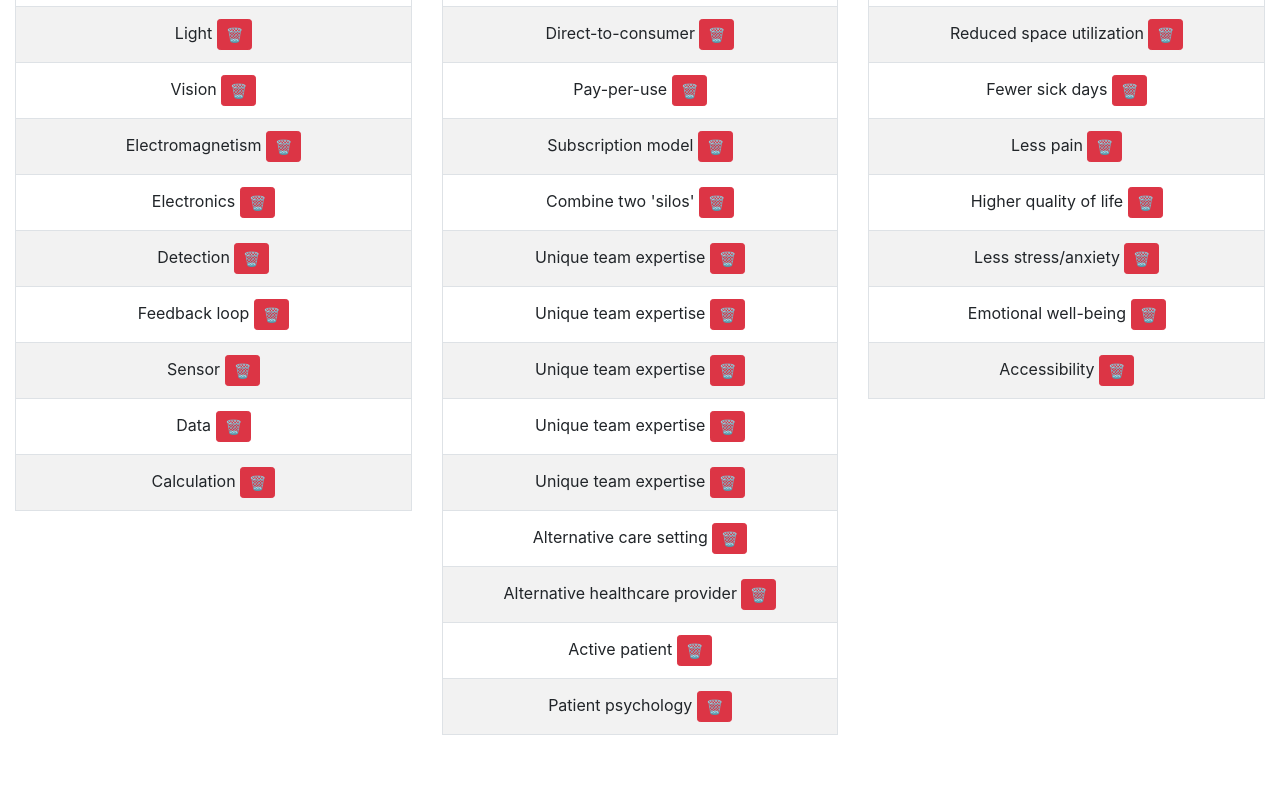
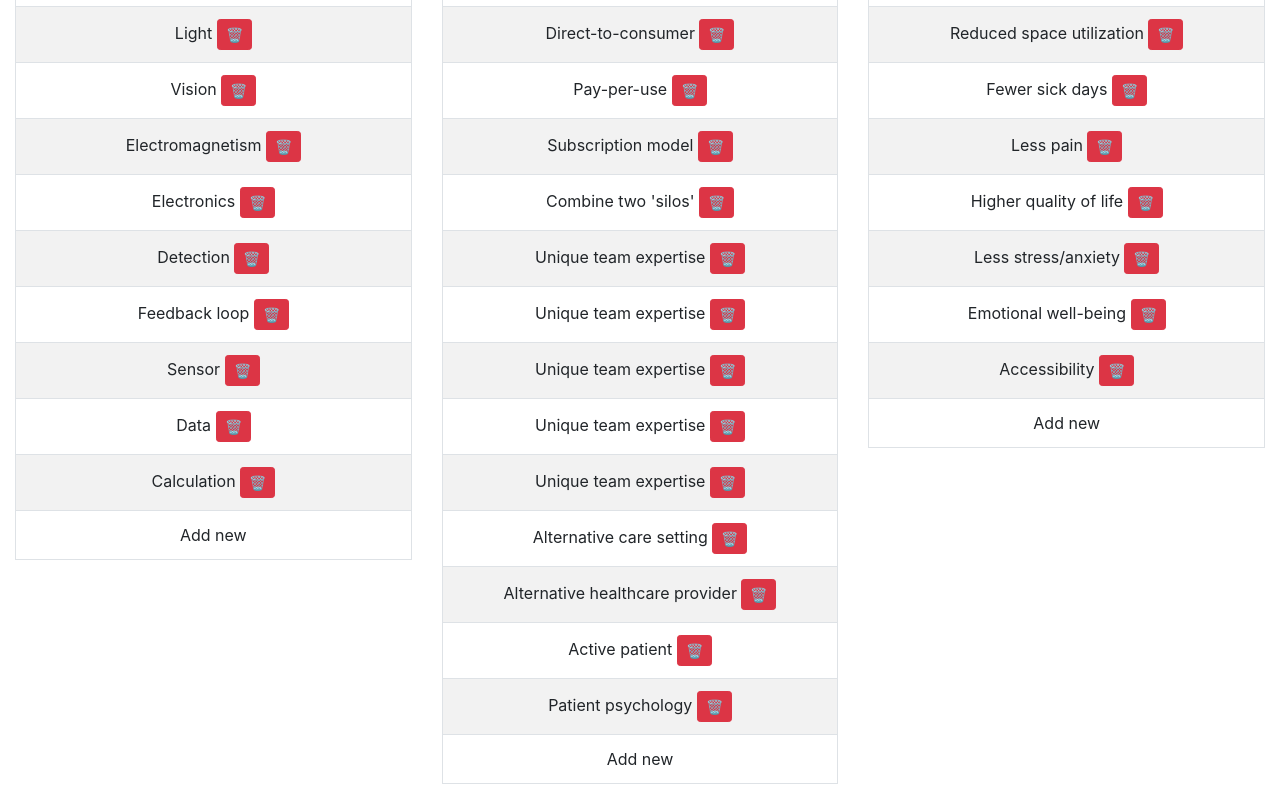
Before and after one commit to cbudtz/serendipidizer, a React (Create React App) app: page / in a window 1280 px wide. Shown: the part 1306-2106 px from the top of the page. Before the commit the page ends 2057 px from the top, so only its background shows below. Built offline with nearby package versions, Linux system fonts and the light colour scheme.

Commit message:
Add method

```diff
--- a/src/App.tsx
+++ b/src/App.tsx
@@ -123,6 +123,13 @@ function App() {
         updater(newValues);
     }
 
+    function addElement(stateArray: string[], textContent: string | null,updater:Function) {
+        let newValues = Object.assign([],stateArray)
+        if (textContent){newValues.push(textContent);}
+        updater(newValues);
+
+    }
+
     return (
         <div className="App">
             <Container fluid>
@@ -164,9 +171,12 @@ function App() {
 
                             {mechanisms.map((element, key) =>
                                 <tr>
-                                    <td>{element} <Button variant="danger" size="sm" onClick={(e)=> removeElement(mechanisms, key, setMechanisms)}>🗑</Button></td>
+                                    <td>{element} <Button variant="danger" size="sm" onClick={()=> removeElement(mechanisms, key, setMechanisms)}>🗑</Button></td>
                                 </tr>
                             )}
+                            <tr>
+                                <td contentEditable onBlur={(e) => addElement(mechanisms, e.target.textContent, setMechanisms)}>Add new</td>
+                            </tr>
                             </tbody>
                         </Table>
                     </Col>
@@ -177,9 +187,12 @@ function App() {
 
                             {trends.map((element, key) =>
                                 <tr>
-                                    <td>{element} <Button variant="danger" size="sm" onClick={(e)=> removeElement(trends, key,setTrends)}>🗑</Button></td>
+                                    <td>{element} <Button variant="danger" size="sm" onClick={()=> removeElement(trends, key,setTrends)}>🗑</Button></td>
                                 </tr>
                             )}
+                            <tr>
+                                <td contentEditable onBlur={(e) => addElement(trends, e.target.textContent, setTrends)}>Add new</td>
+                            </tr>
                             </tbody>
                         </Table>
 
@@ -191,10 +204,14 @@ function App() {
 
                             {values.map((element, key) =>
                                 <tr>
-                                    <td>{element} <Button variant="danger" size="sm" onClick={(e)=> removeElement(values, key, setValues)}>🗑</Button></td>
+                                    <td>{element} <Button variant="danger" size="sm" onClick={()=> removeElement(values, key, setValues)}>🗑</Button></td>
                                 </tr>
                             )}
+                            <tr>
+                                <td contentEditable onBlur={(e) => addElement(values, e.target.textContent, setValues)}>Add new</td>
+                            </tr>
                             </tbody>
+
                         </Table>
 
                     </Col>
```
